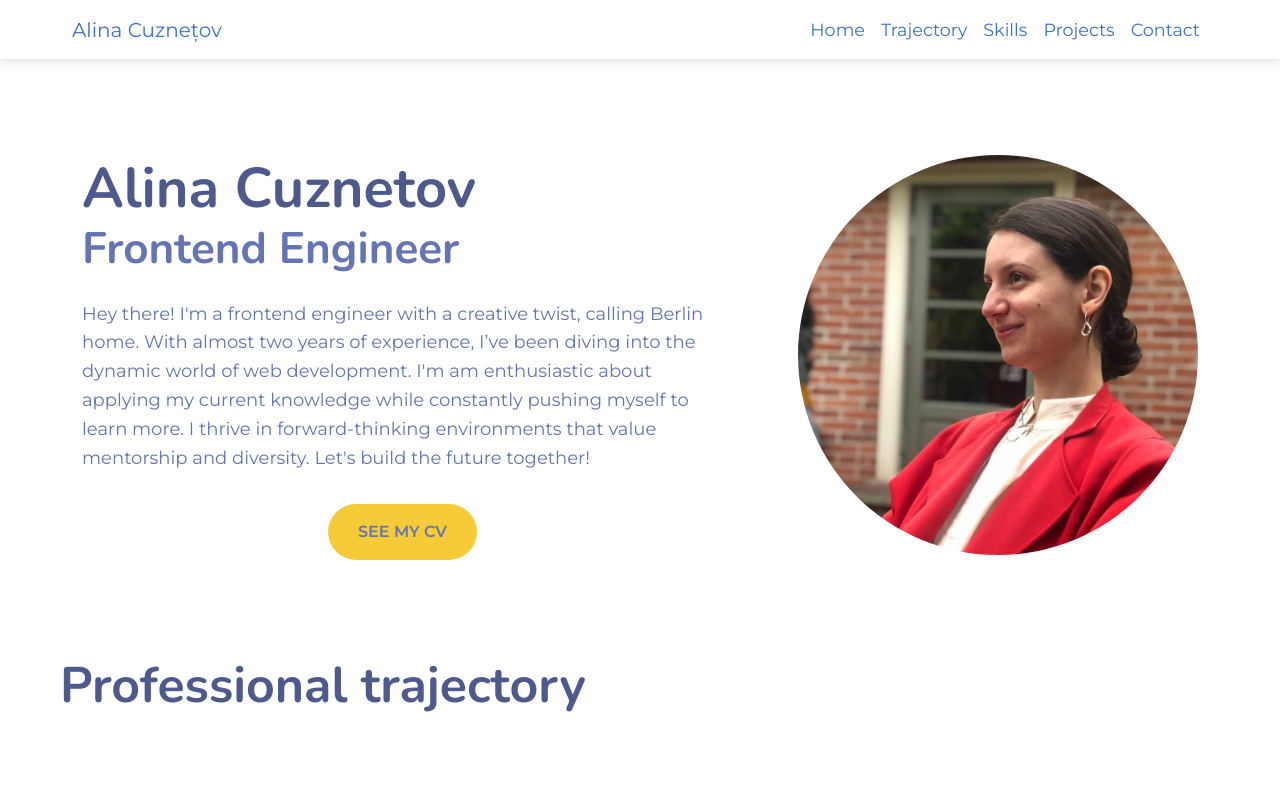
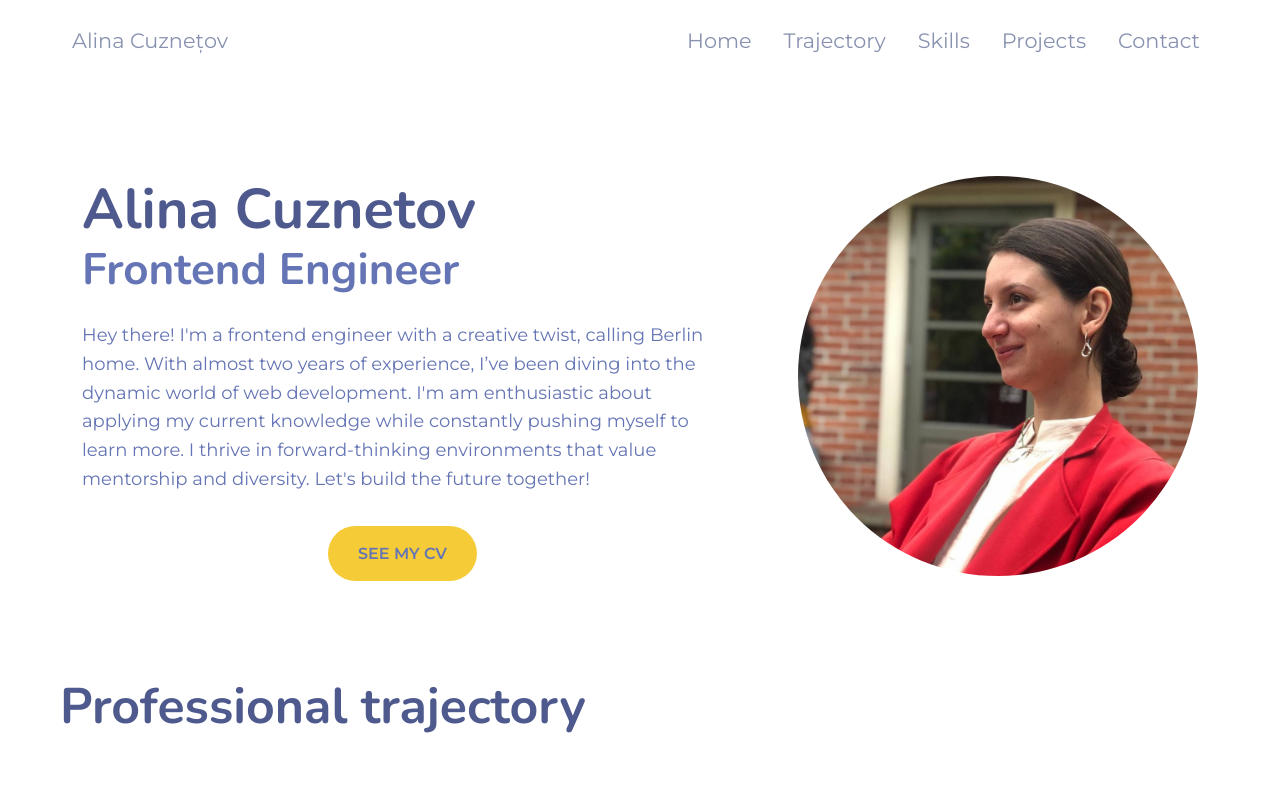
Before and after one commit to alinaincodeland/alinaincodeland.github.io, a React (Create React App) app: page / in a window 1280 px wide. Shown: the top 786 px of the page. Built offline with nearby package versions, Linux system fonts and the light colour scheme.

Commit message:
Fix navbar style.

```diff
--- a/src/index.css
+++ b/src/index.css
@@ -6,9 +6,10 @@ body {
 }
 
 /* Navbar */
-
 .navbar {
   background-color: #fff;
+  box-shadow: none !important;
+  height: 5rem;
   z-index: 1;
 }
 
@@ -17,16 +18,21 @@ body {
   margin: auto !important;
 }
 
+.navbar-items,
+.navbar-brand {
+  font-size: 1.3rem !important;
+}
+
 .navbar-items {
-  font-size: 1.1rem !important;
+  gap: 1rem;
 }
 
 .nav-link {
-  color: #3b71ca !important;
+  /* color: #3b71ca !important; */
 }
 
 .navbar-brand {
-  color: #3b71ca !important;
+  /* color: #3b71ca !important; */
 }
 
 /* Hero section */
```
